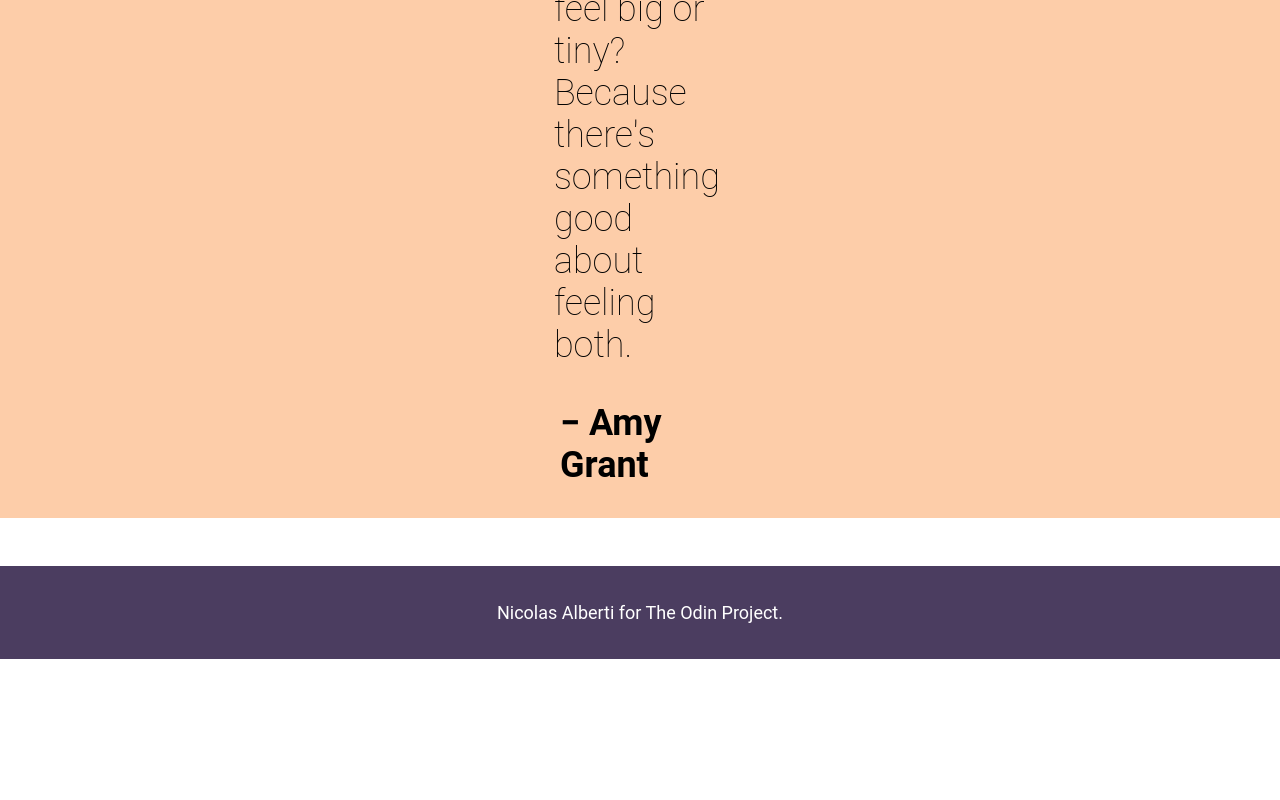
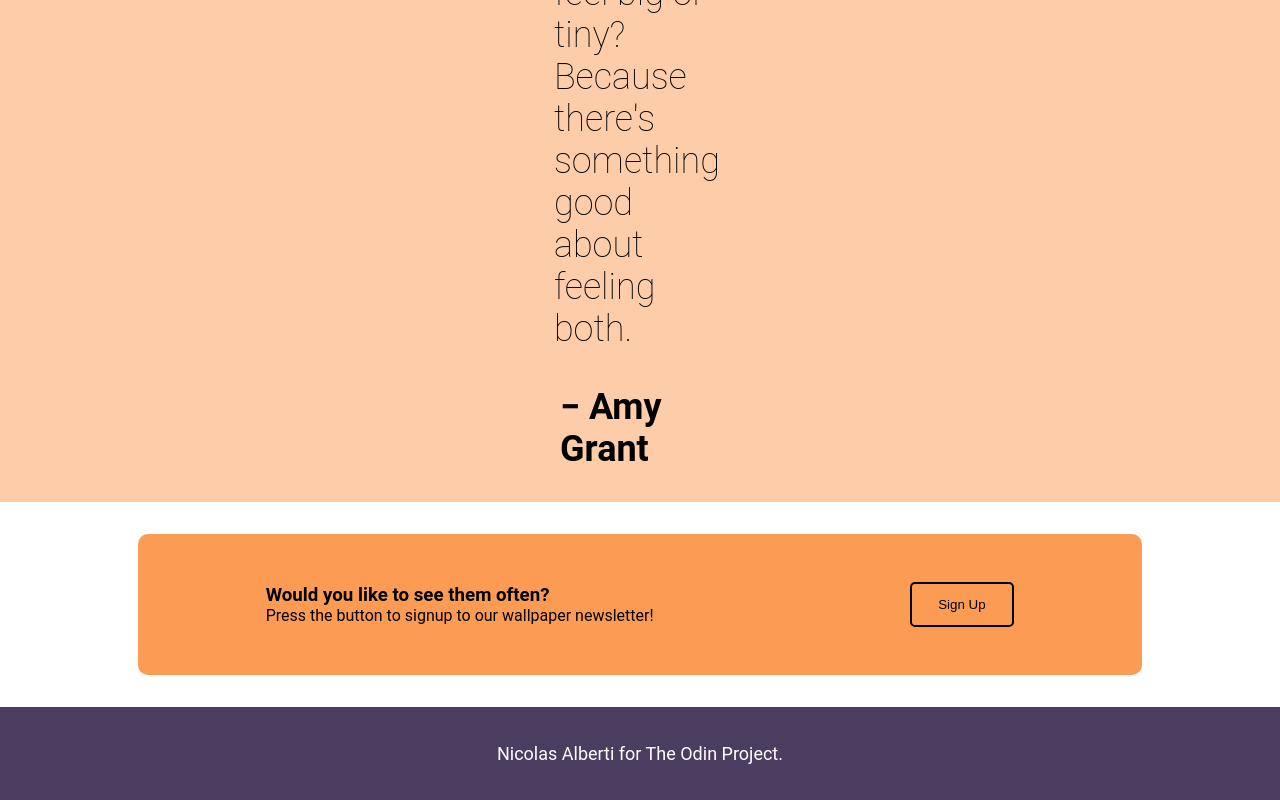
Before and after one commit to nicolasalberti00/top-landingpage, a plain HTML site: page index.html in a window 1280 px wide. Shown: the part 1564-2364 px from the top of the page. Before the commit the page ends 2223 px from the top, so only its background shows below. Drawn offline with Linux system fonts and the light colour scheme.

Commit message:
Done. Added signup box, added styling and HTML.

```diff
--- a/index.html
+++ b/index.html
@@ -63,7 +63,17 @@
       </p>
       <p class="quote-author">&minus; Amy Grant</p>
     </div>
-    <div class="signup-box"></div>
+    <div class="signup-box">
+      <div class="signup">
+        <div class="signup-text">
+          <h3>Would you like to see them often?</h3>
+          <p>Press the button to signup to our wallpaper newsletter!</p>
+        </div>
+        <div class="signup-button">
+          <button>Sign Up</button>
+        </div>
+      </div>
+    </div>
     <footer>
       <p>Nicolas Alberti for The Odin Project.</p>
     </footer>
--- a/style.css
+++ b/style.css
@@ -93,6 +93,7 @@ header {
   display: flex;
   justify-content: center;
   align-items: center;
+  margin-bottom: 2em;
 }
 
 .card {
@@ -125,7 +126,6 @@ header {
   justify-content: flex-end;
   align-items: center;
   background-color: #fc9c5480;
-  margin: 3em 0;
   padding: 2em 35em;
 }
 
@@ -140,6 +140,38 @@ header {
   padding-top: 1em;
 }
 
+.signup-box {
+  padding: 2em 0;
+  display: flex;
+  justify-content: center;
+  align-items: center;
+}
+
+.signup {
+  display: flex;
+  justify-content: space-between;
+  align-items: center;
+  border-radius: 10px;
+  background-color: #fc9c54;
+}
+
+.signup-text,
+.signup-button {
+  padding: 3em 8em 3em 8em;
+}
+
+.signup-button {
+  display: flex;
+}
+
+.signup-button button {
+  background-color: #fc9c54;
+  border: solid 2px black;
+  border-radius: 5px;
+  padding: 1em 2em 1em 2em;
+  cursor: pointer;
+}
+
 footer {
   display: flex;
   justify-content: center;
```
